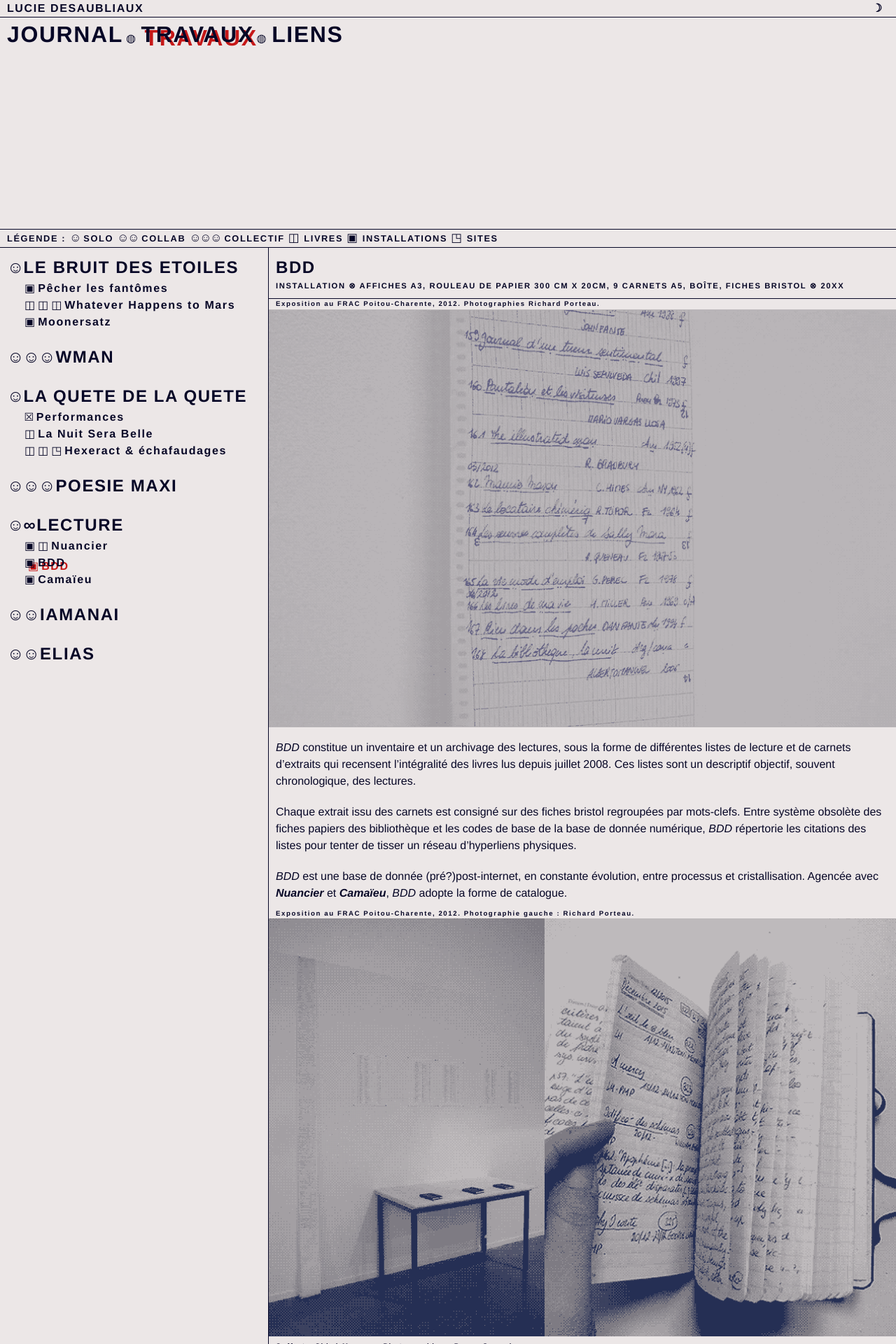
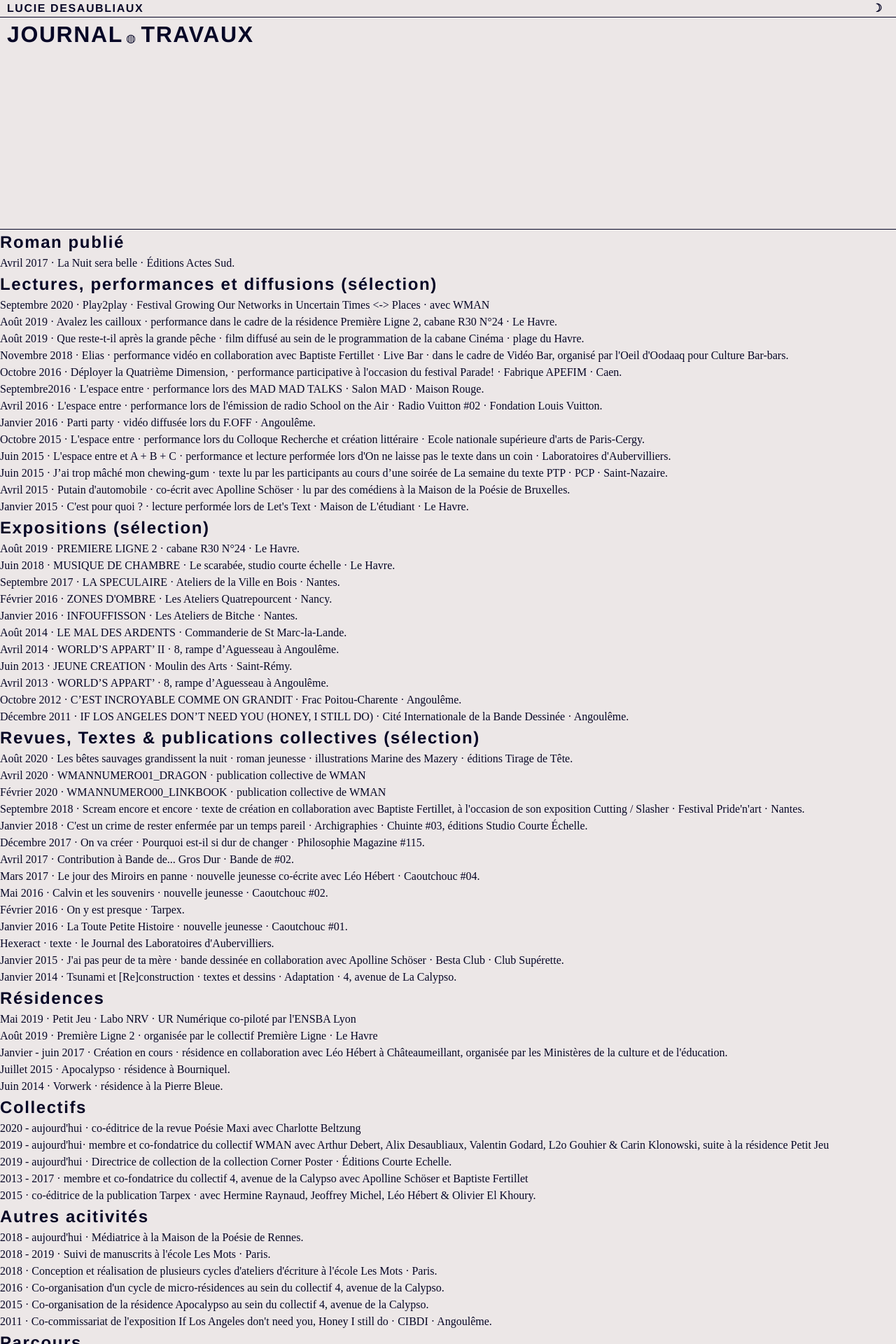
Before and after one commit to PQuod/pquod, a Jekyll site: the page built from listes.html, in a window 1280 px wide. Shown: the top 1920 px of the page at 70% size. Built offline with Jekyll 4.4.1, drawn with Linux system fonts in a browser that asks for light colours; some web fonts are replaced; some of the changed text lies outside the part shown.

Commit message:
created listes, suppr liens

```diff
--- a/_includes/header.html
+++ b/_includes/header.html
@@ -11,7 +11,7 @@
     {% if nav.text == 'Travaux' %}
     <h1><a {% if nav.url == page.url or page_type == 'travaux' %} class="active" {%endif%} href="{{ nav.url }}">{{ nav.text }}</a></h1>
     {% endif %}
-    {% if nav.text == 'Liens' %}
+    {% if nav.text == 'Listes' %}
     <h1><a {% if nav.url == page.url %} class="active" {%endif%} href="{{ nav.url }}">{{ nav.text }}</a></h1>
     {% endif %}
     {% endfor %}
--- /dev/null
+++ b/listes.html
@@ -0,0 +1,128 @@
+---
+layout: default
+---
+<div class="liens-content">
+<h2>Roman publié</h2>
+<ul>
+  <li>Avril 2017 &middot; La Nuit sera belle &middot; Éditions Actes Sud.</li>
+</ul>
+
+<h2>Lectures, performances et diffusions (sélection)</h2>
+<ul>
+  <li>Septembre 2020 &middot; Play2play &middot; Festival Growing Our Networks in Uncertain Times <-> Places &middot avec WMAN</li>
+  <li>Août 2019 &middot; Avalez les cailloux &middot; performance dans le cadre de la résidence Première Ligne 2, cabane R30 N°24 &middot; Le Havre.</li>
+  <li>Août 2019 &middot; Que reste-t-il après la grande pêche &middot; film diffusé au sein de le programmation de la cabane Cinéma &middot; plage du Havre.</li>
+  <li>Novembre 2018 &middot; Elias &middot; performance vidéo en collaboration avec Baptiste Fertillet &middot; Live Bar &middot; dans le cadre de Vidéo Bar, organisé par l'Oeil d'Oodaaq pour Culture Bar-bars.</li>
+  <li>Octobre 2016 &middot; Déployer la Quatrième Dimension, &middot; performance participative à l'occasion du festival Parade! &middot; Fabrique APEFIM &middot; Caen.</li>
+  <li>Septembre2016 &middot; L'espace entre &middot; performance lors des MAD MAD TALKS &middot; Salon MAD &middot; Maison Rouge.</li>
+  <li>Avril 2016 &middot; L'espace entre &middot; performance lors de l'émission de radio School on the Air &middot; Radio Vuitton #02 &middot; Fondation Louis Vuitton.</li>
+  <li>Janvier 2016 &middot; Parti party &middot; vidéo diffusée lors du F.OFF &middot; Angoulême.</li>
+  <li>Octobre 2015 &middot; L'espace entre &middot; performance lors du Colloque Recherche et création littéraire &middot; Ecole nationale supérieure d'arts de Paris-Cergy.</li>
+  <li>Juin 2015 &middot; L'espace entre et A + B + C &middot; performance et lecture performée lors d'On ne laisse pas le texte dans un coin &middot; Laboratoires d'Aubervilliers.</li>
+  <li>Juin 2015 &middot; J’ai trop mâché mon chewing-gum &middot; texte lu par les participants au cours d’une soirée de La semaine du texte PTP &middot; PCP &middot; Saint-Nazaire.</li>
+  <li>Avril 2015 &middot; Putain d'automobile &middot; co-écrit avec Apolline Schöser &middot; lu par des comédiens à la Maison de la Poésie de Bruxelles.</li>
+  <li>Janvier 2015 &middot; C'est pour quoi ? &middot; lecture performée lors de Let's Text &middot; Maison de L'étudiant &middot; Le Havre.</li>
+
+  <h2>Expositions (sélection)</h2>
+  <ul>
+    <li>Août 2019 &middot; PREMIERE LIGNE 2 &middot; cabane R30 N°24 &middot; Le Havre.</li>
+    <li>Juin 2018 &middot; MUSIQUE DE CHAMBRE &middot; Le scarabée, studio courte échelle &middot; Le Havre.</li>
+    <li>Septembre 2017 &middot; LA SPECULAIRE &middot; Ateliers de la Ville en Bois &middot; Nantes.</li>
+    <li>Février 2016 &middot; ZONES D'OMBRE &middot; Les Ateliers Quatrepourcent &middot; Nancy.</li>
+    <li>Janvier 2016 &middot; INFOUFFISSON &middot; Les Ateliers de Bitche &middot; Nantes.</li>
+    <li>Août 2014 &middot; LE MAL DES ARDENTS &middot; Commanderie de St Marc-la-Lande.</li>
+    <li>Avril 2014 &middot; WORLD’S APPART’ II &middot; 8, rampe d’Aguesseau à Angoulême.</li>
+    <li>Juin 2013 &middot; JEUNE CREATION &middot; Moulin des Arts &middot; Saint-Rémy.</li>
+    <li>Avril 2013 &middot; WORLD’S APPART’ &middot; 8, rampe d’Aguesseau à Angoulême.</li>
+    <li>Octobre 2012 &middot; C’EST INCROYABLE COMME ON GRANDIT &middot; Frac Poitou-Charente &middot; Angoulême.</li>
+    <li>Décembre 2011 &middot; IF LOS ANGELES DON’T NEED YOU (HONEY, I STILL DO) &middot; Cité Internationale de la Bande Dessinée &middot; Angoulême.</li>
+  </ul>
+
+<h2>Revues, Textes & publications collectives (sélection)</h2>
+  <li>Août 2020 &middot; Les bêtes sauvages grandissent la nuit &middot; roman jeunesse &middot; illustrations Marine des Mazery &middot; éditions Tirage de Tête.</li>
+  <li>Avril 2020 &middot; <a href="wman.monster/book/2020/02/27/Publi00.html">WMANNUMERO01_DRAGON</a> &middot; publication collective de WMAN</li>
+  <li>Février 2020 &middot; <a href="wman.monster/book/2020/02/27/Publi00.html">WMANNUMERO00_LINKBOOK</a> &middot; publication collective de WMAN</li>
+  <li>Septembre 2018 &middot; Scream encore et encore &middot; texte de création en collaboration avec Baptiste Fertillet, à l'occasion de son exposition Cutting / Slasher &middot;  Festival Pride'n'art &middot;  Nantes.</li>
+  <li>Janvier 2018 &middot; C'est un crime de rester enfermée par un temps pareil &middot;  Archigraphies &middot;  Chuinte #03, éditions Studio Courte Échelle.</li>
+  <li>Décembre 2017 &middot; On va créer &middot;  Pourquoi est-il si dur de changer &middot; Philosophie Magazine #115.</li>
+  <li>Avril 2017 &middot; Contribution à Bande de... Gros Dur &middot; Bande de #02.</li>
+  <li>Mars 2017 &middot; Le jour des Miroirs en panne &middot; nouvelle jeunesse co-écrite avec Léo Hébert &middot; Caoutchouc #04.</li>
+  <li>Mai 2016 &middot; Calvin et les souvenirs &middot; nouvelle jeunesse &middot; Caoutchouc #02.</li>
+  <li>Février 2016 &middot; On y est presque &middot; Tarpex.</li>
+  <li>Janvier 2016 &middot; La Toute Petite Histoire &middot; nouvelle jeunesse &middot; Caoutchouc #01.</li>
+  <li>Hexeract &middot; texte &middot; le Journal des Laboratoires d'Aubervilliers.</li>
+  <li>Janvier 2015 &middot; J'ai pas peur de ta mère &middot; bande dessinée en collaboration avec Apolline Schöser &middot; Besta Club &middot; Club Supérette.</li>
+  <li>Janvier 2014 &middot; Tsunami et [Re]construction &middot; textes et dessins &middot; Adaptation &middot; 4, avenue de La Calypso.</li>
+</ul>
+
+<h2>Résidences</h2>
+<ul>
+  <li>Mai 2019 &middot; Petit Jeu &middot; Labo NRV &middot; UR Numérique co-piloté par l'ENSBA Lyon</li>
+  <li>Août 2019 &middot; Première Ligne 2 &middot; organisée par le collectif Première Ligne &middot; Le Havre</li>
+  <li>Janvier - juin 2017 &middot; Création en cours &middot; résidence en collaboration avec Léo Hébert à Châteaumeillant, organisée par les Ministères de la culture et de l'éducation.</li>
+  <li>Juillet 2015 &middot; Apocalypso &middot; résidence à Bourniquel.</li>
+  <li>Juin 2014 &middot; Vorwerk &middot; résidence à la Pierre Bleue.</li>
+</ul>
+
+<h2>Collectifs</h2>
+<ul>
+  <li>2020 - aujourd'hui &middot; co-éditrice de la revue Poésie Maxi avec Charlotte Beltzung</li>
+  <li>2019 - aujourd'hui&middot; membre et co-fondatrice du collectif WMAN avec Arthur Debert, Alix Desaubliaux, Valentin Godard, L2o Gouhier & Carin Klonowski, suite à la résidence Petit Jeu</li>
+  <li>2019 - aujourd'hui &middot; Directrice de collection de la collection Corner Poster &middot; Éditions Courte Echelle.</li>
+  <li>2013 - 2017 &middot; membre et co-fondatrice du collectif 4, avenue de la Calypso avec Apolline Schöser et Baptiste Fertillet</li>
+  <li>2015 &middot; co-éditrice de la publication Tarpex &middot; avec Hermine Raynaud, Jeoffrey Michel, Léo Hébert & Olivier El Khoury.</li>
+</ul>
+
+<h2>Autres acitivités</h2>
+<ul>
+  <li>2018 - aujourd'hui &middot; Médiatrice à la Maison de la Poésie de Rennes.</li>
+  <li>2018 - 2019 &middot; Suivi de manuscrits à l'école Les Mots &middot; Paris.</li>
+  <li>2018 &middot; Conception et réalisation de plusieurs cycles d'ateliers d'écriture à l'école Les Mots &middot; Paris.</li>
+  <li>2016 &middot; Co-organisation d'un cycle de micro-résidences au sein du collectif 4, avenue de la Calypso.</li>
+  <li>2015 &middot; Co-organisation de la résidence Apocalypso au sein du collectif 4, avenue de la Calypso.</li>
+  <li>2011 &middot; Co-commissariat de l'exposition If Los Angeles don't need you, Honey I still do &middot; CIBDI &middot; Angoulême.</li>
+</ul>
+
+<h2>Parcours</h2>
+<ul>
+  <li>2014-2016 &middot; Master Lettres et Création Littéraire &middot; Le Havre.</li>
+  <li>2012 &middot; DNSEP Art &middot; EESI &middot; Angoulême.</li>
+  <li>2010 &middot; DNAP Art &middot; EESI &middot; Angoulême.</li>
+  <li>2006-2007 &middot; Hypokhâgne &middot; Lycée Lakanal &middot; Sceaux.</li>
+</ul>
+
+<h2>Les amis</h2>
+<ul>
+  <li><a href="https://charlottebeltzung.com/">Charlotte Beltzung</a></li>
+<li><a href="https://danslecieltoutvabien.tumblr.com/">Danslecieltoutvabien</a></li>
+<li><a href="http://www.arthurdebert.fr/">Arthur Debert</a></li>
+<li><a href="https://victorderudet.wordpress.com/">Victor Dérudet</a></li>
+<li><a href="http://alixdesaubliaux.fr">Alix Desaubliaux</a></li>
+<li><a href="https://chelmaleh.wixsite.com/chloe">Chloé Elmaleh</a></li>
+<li><a href="https://elsaescaffre.com/">Elsa Escaffre</a></li>
+<li><a href="https://baptistefertillet.wixsite.com/site/">Baptiste Fertillet</a></li>
+<li><a href="https://mauricegodard.fr/">Valentin Godard</a></li>
+<li><a href="https://mrsumima.tumblr.com/">Léo Gouhier</a></li>
+<li><a href="https://vimeo.com/user8869506">Marie-Laure Gucciardi</a></li>
+<li><a href="http://leohebert.free.fr/">Léo Hébert</a></li>
+<li><a href="https://internetexploreur.com">Internet Exploreur</a></li>
+<li><a href="https://minheekim.fr">Minhee Kim</a></li>
+<li><a href="https://carineklonowski.net">Carin Klonowski</a></li>
+<li><a href="http://simonlecieux.fr/">Simon Le Cieux</a></li>
+<li><a href="https://www.maisondelapoesie-rennes.org/">Maison de la Poésie de Rennes</a></li>
+<li><a href="https://poesiemaxi.hotglue.me/">Poésie Maxi</a></li>
+<li><a href="https://studiocourteechelle.com/">Studio Courte Échelle</a></li>
+<li><a href="https://www.instagram.com/sophie.20.100/">Sophie Vincent</a></li>
+<li><a href="https://wman.monster">WMAN</a></li>
+</ul>
+
+<h2>Sites web</h2>
+<h3>(pratique en amateur de développement de sites internet)</h3>
+<ul>
+  <li>Décembre 2020 &middot; <a href="https://deepmusicanomaly.neocities.org/">Deep Music Anomaly</a> &middot; Développement "à l'ancienne" d'un site de restitution des ateliers menés par Samuel Rochery à la Maison de la Poésie.</li>
+  <li>Juin 2020 &middot; <a href="http://wman.monster/">WMAN</a> &middot; développement d'un site statique pour le collectif WMAN &middot; co-conception graphique : WMAN.</li>
+  <li>Juin 2020 &middot; <a href="https://internetexploreur.com">Internet Exploreur</a> &middot; développement d'un site statique destiné publier des textes littéraires &middot; co-élaboration : Quentin Leclerc & Candice Labrousse</li>
+  <li>2016 &middot; 4, avenue de la Calypso &middot; site hors-ligne &middot; développement sous wordpress d'un site pour le collectif 4, avenue de la Calypso</li>
+</ul>
+
+</div>
```
Also changed, not shown: journal/_posts/2020-12-15-dma.markdown (added, +9 -0 lines), liens.html (deleted, +0 -57 lines), imgs/dma.PNG (added), imgs/dma.gif (added), travaux/_posts/2020-12-11-bdd.markdown (renamed from travaux/_posts/2020-12-11-listes.markdown).
